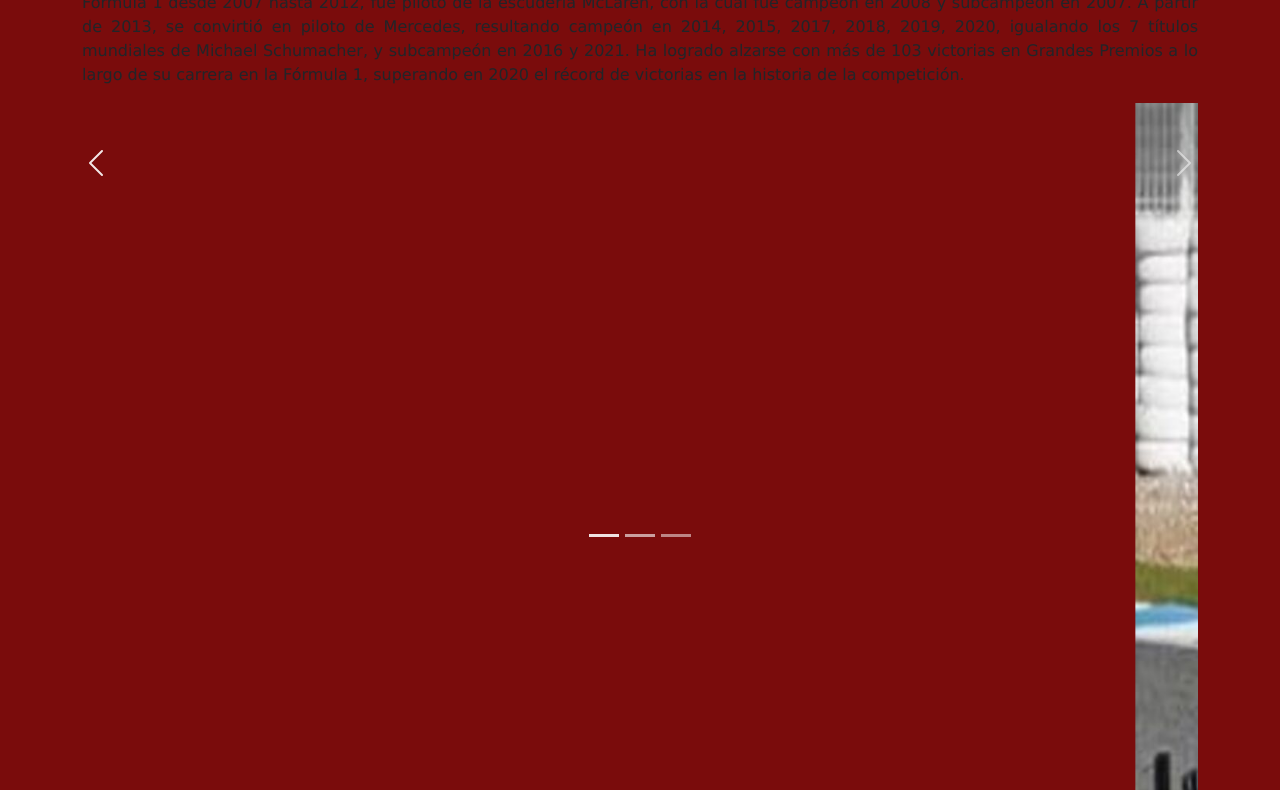
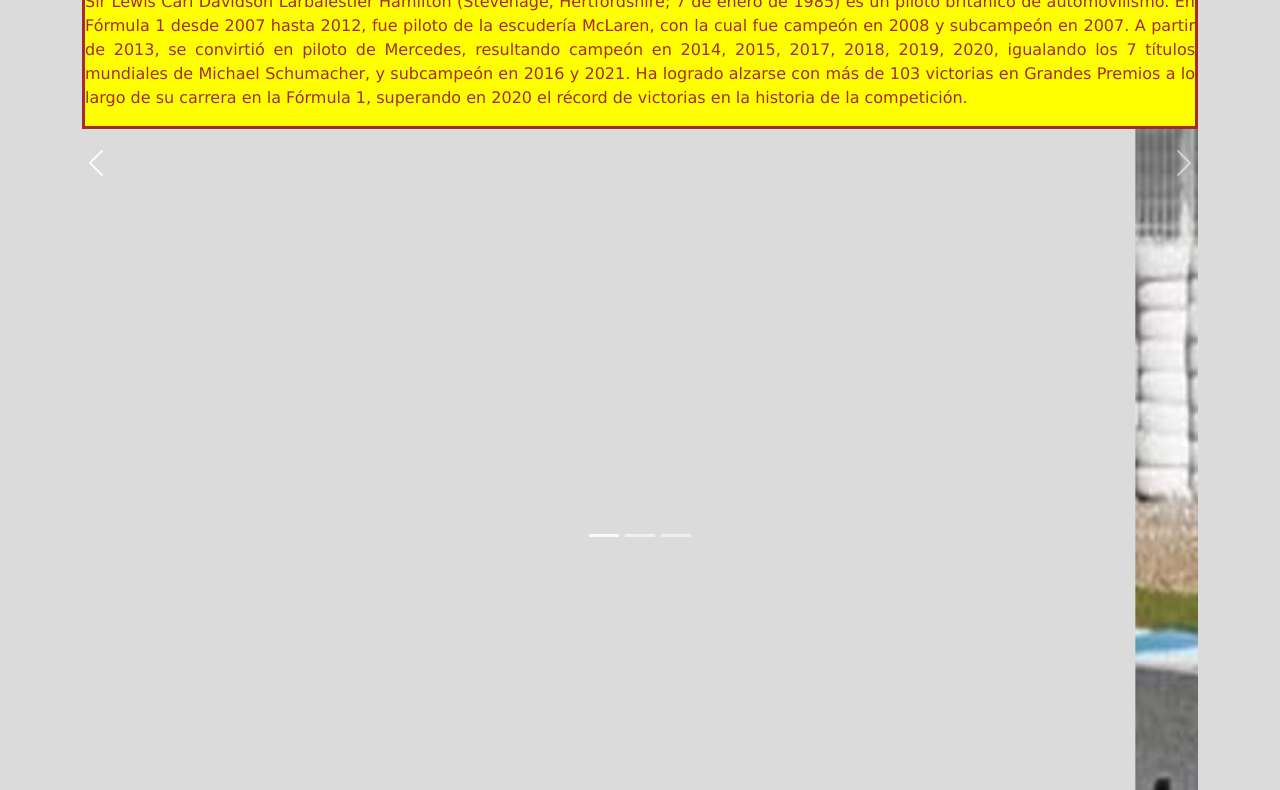
Before and after one commit to BorrelliMariano/Bootstrap, a website: page index.html in a window 1280 px wide. Shown: the part 237-1027 px from the top of the page. Drawn offline with nearby package versions, Linux system fonts and the light colour scheme.

Commit message:
seo+sass

```diff
--- a/index.html
+++ b/index.html
@@ -2,11 +2,14 @@
 <html lang="en">
 <head>
     <link href="https://cdn.jsdelivr.net/npm/bootstrap@5.2.0-beta1/dist/css/bootstrap.min.css" rel="stylesheet"
-        integrity="sha384-0evHe/X+R7YkIZDRvuzKMRqM+OrBnVFBL6DOitfPri4tjfHxaWutUpFmBp4vmVor" crossorigin="anonymous">
+    integrity="sha384-0evHe/X+R7YkIZDRvuzKMRqM+OrBnVFBL6DOitfPri4tjfHxaWutUpFmBp4vmVor" crossorigin="anonymous">
     <link rel="stylesheet" href="./css/estilos.css">
     <meta charset="UTF-8">
     <meta http-equiv="X-UA-Compatible" content="IE=edge">
     <meta name="viewport" content="width=device-width, initial-scale=1.0">
+    <!--SEO-->
+    <meta name="description" content="Fan Page Lewis Hamilton">
+    <meta name="keywords" content="Lewis Hamilton">
     <title>TLH44</title>
 </head>
 <body>
@@ -35,7 +38,7 @@
  </nav>
 </section>
 <!-- CONTENIDO -->
-
+<section class="titulo">
 <div class="p-index">
     <h2>Sir Lewis Carl Davidson Larbalestier Hamilton</h2><p class="texto-index"> Sir Lewis Carl Davidson Larbalestier Hamilton (Stevenage, Hertfordshire; 7 de enero de 1985) es un piloto británico de automovilismo. En Fórmula 1 desde 2007 hasta 2012,
     fue piloto de la escudería McLaren, con la cual fue campeón en 2008 y subcampeón en 2007. A partir de 2013, se convirtió en piloto de Mercedes, resultando campeón en 2014, 2015, 2017, 2018, 2019, 2020,
@@ -80,7 +83,7 @@
       <span class="visually-hidden">Next</span>
     </button>
   </div>
-
+</section>
 </main>
 
 
--- /dev/null
+++ b/scss/_backgrounds.scss
@@ -0,0 +1,6 @@
+
+
+//mapa de colores
+
+$background-colors: (primary:aquamarine, primary-light: lighten (aquamarine, 40%), primary-dark:darken (aquamarine, 10%),text-light:(aquamarine, 70%),
+text-dark:darken(aquamarine, 40%) );
--- a/scss/_contenido.scss
+++ b/scss/_contenido.scss
@@ -4,7 +4,7 @@
 
 /*  CONTENIDO  */
 
-body { background-color: $BodySecundario; }
+body { background-color: $BodyPrincipal; }
 .menu {
     font-size: 30px;
     background-color: aquamarine;}
@@ -45,3 +45,24 @@
 align-content: center;}
 
 .china { display: flex;}
+
+
+
+/*MAP GET*/
+$tituloPagina: #dbdbdb;
+
+
+$tituloPagina: (
+    parrafo: yellow,
+    centro: center,
+    borde: 3px solid,
+    colorPrincipal: brown,
+    margen: 20px,
+);
+.titulo {
+    background-color: map-get($tituloPagina,parrafo );
+    text-align: map-get($tituloPagina, centro);
+    border: map-get($tituloPagina, borde);
+    color: map-get($tituloPagina, colorPrincipal);
+    margin-top: map-get($tituloPagina, margen);
+}
--- /dev/null
+++ b/scss/_mixing.scss
@@ -0,0 +1,9 @@
+@import 'backgrounds';
+
+@mixin backgrounds-colors {
+
+    @media (min-width:#{escritorio}){
+        @content;
+
+    }
+}
--- a/scss/estilos.scss
+++ b/scss/estilos.scss
@@ -1,3 +1,13 @@
 @import 'contenido';
 @import 'base';
 @import 'footer';
+@import 'mixing';
+@import 'backgrounds';
+
+@function backgrounds ($background-colors) {
+    @return map-get($color, $background-colors);
+}
+
+body{
+    background-color: $BodyPrincipal;
+}
```
Also changed, not shown: hepta.html (+4 -1 lines), primeravic.html (+4 -1 lines), trayectoria.html (+4 -1 lines), css/estilos.css.
